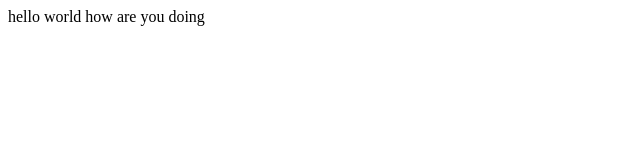
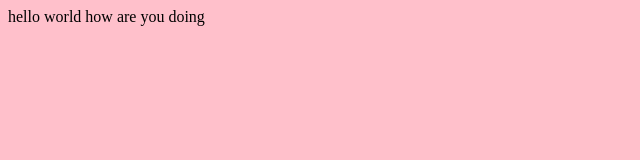
Before and after one commit to Veereshalladi18/jenkins_24, a plain HTML site: page index.html in a window 1280 px wide. Shown: the whole page, without its empty margins (0-640 px from the left). Drawn offline with Linux system fonts and the light colour scheme.

Commit message:
Update index.html

```diff
--- a/index.html
+++ b/index.html
@@ -1 +1,3 @@
+<body bgcolor='pink'>
 hello world how are you doing
+</body>
```
